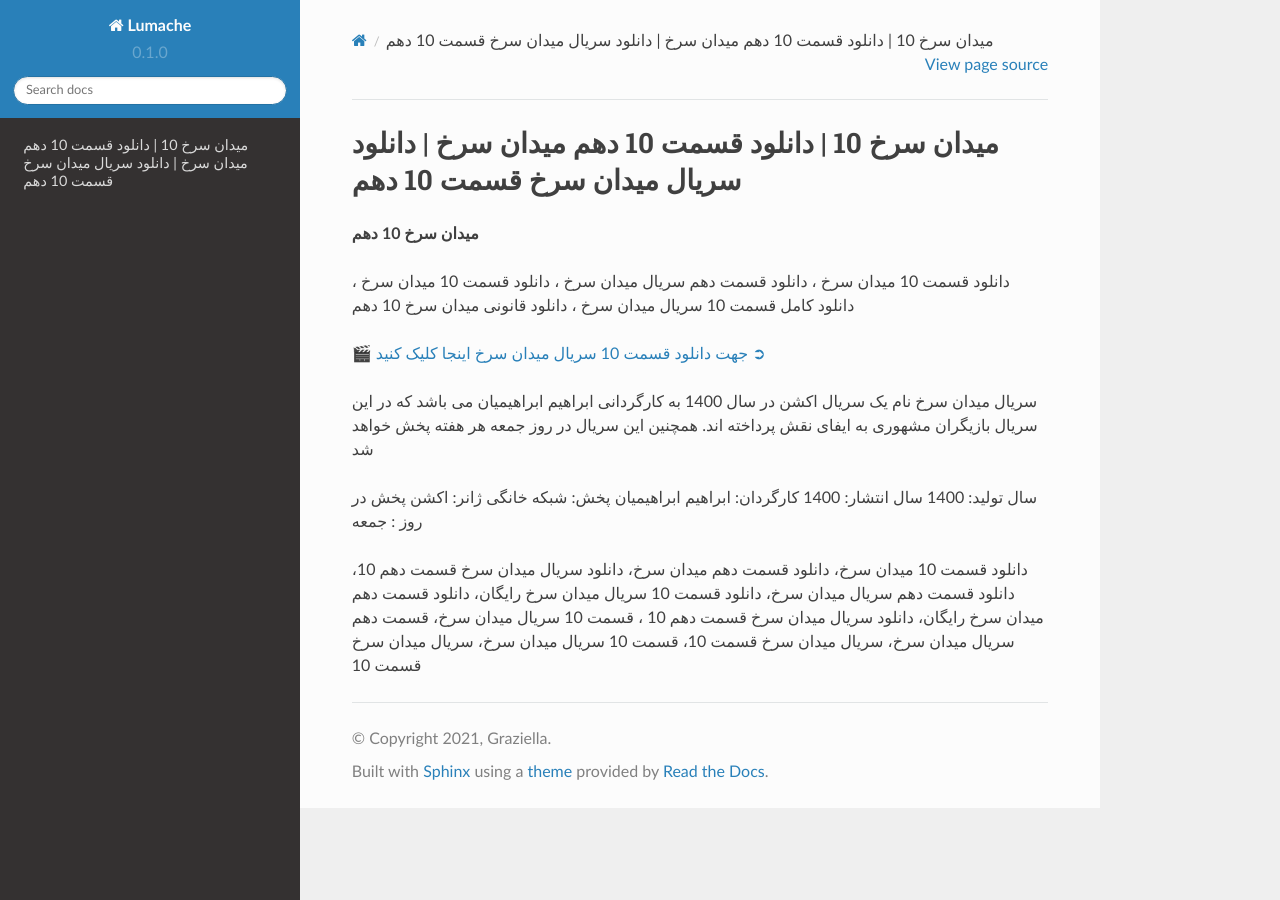
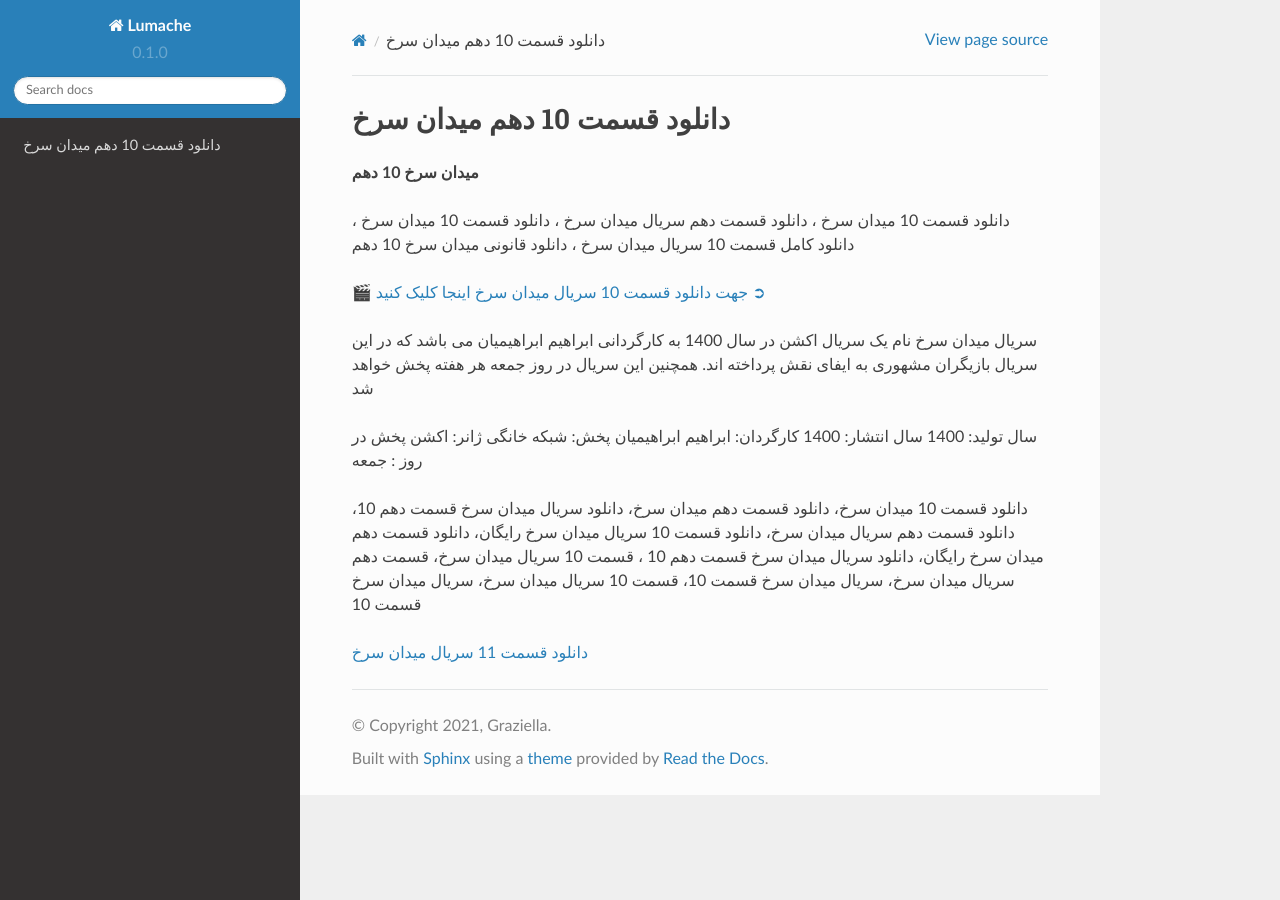
Before and after one commit to filmva/meydanesorkh10, a Sphinx documentation site: the page built from docs/source/index.rst, in a window 1280 px wide. Built offline with Sphinx 7.4.7 and the Read the Docs theme 2.0.0, drawn with Linux system fonts in a browser that asks for light colours.

Commit message:
Update index.rst

```diff
--- a/docs/source/index.rst
+++ b/docs/source/index.rst
@@ -1,4 +1,4 @@
-میدان سرخ 10 | دانلود قسمت 10 دهم میدان سرخ | دانلود سریال میدان سرخ قسمت 10 دهم
+دانلود قسمت 10 دهم میدان سرخ
 ===================================
 
 **میدان سرخ 10 دهم**
@@ -18,3 +18,5 @@
 
 
 دانلود قسمت 10 میدان سرخ، دانلود قسمت دهم میدان سرخ، دانلود سریال میدان سرخ قسمت دهم 10، دانلود قسمت دهم سریال میدان سرخ، دانلود قسمت 10 سریال میدان سرخ رایگان، دانلود قسمت دهم میدان سرخ رایگان، دانلود سریال میدان سرخ قسمت دهم 10 ، قسمت 10 سریال میدان سرخ، قسمت دهم سریال میدان سرخ، سریال میدان سرخ قسمت 10، قسمت 10 سریال میدان سرخ، سریال میدان سرخ قسمت 10
+
+`دانلود قسمت 11 سریال میدان سرخ <https://meydanesorkh11.readthedocs.io/en/latest/>`_
```
